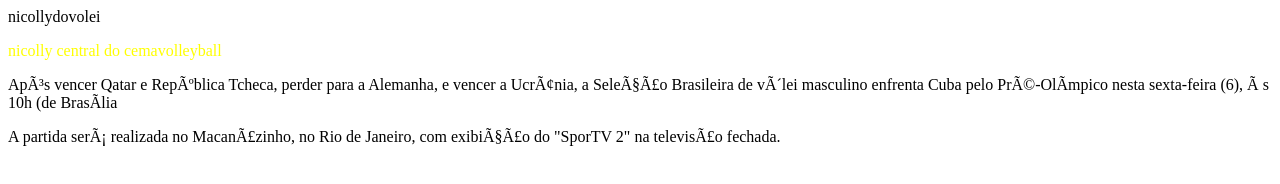
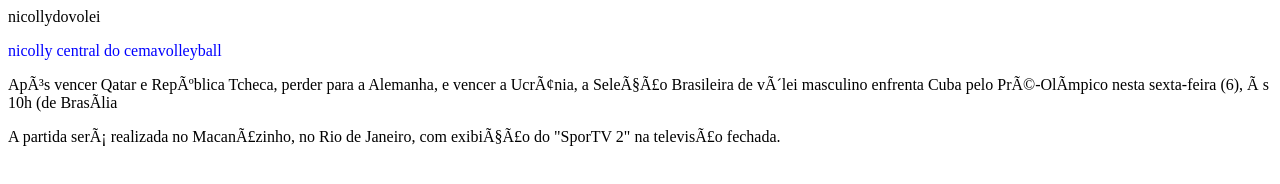
Before and after one commit to collylinda/projetocema, a plain HTML site: page index.html in a window 1280 px wide. Drawn offline with Linux system fonts and the light colour scheme.

Commit message:
asffafsdd

```diff
--- a/index.html
+++ b/index.html
@@ -6,8 +6,7 @@
 <body>
 
 <hi>nicollydovolei</hi>
-
-
 <p>nicolly central do cemavolleyball</p>
 </p>Após vencer Qatar e República Tcheca, perder para a Alemanha, e vencer a Ucrânia, a Seleção Brasileira de vôlei masculino enfrenta Cuba pelo Pré-Olímpico nesta sexta-feira (6), às 10h (de Brasília</p>
 </p>A partida será realizada no Macanãzinho, no Rio de Janeiro, com exibição do "SporTV 2" na televisão fechada.</p>
+<body>
--- a/style.css
+++ b/style.css
@@ -1,2 +1,2 @@
 h1 {color:red;}
-p {color:yellow;}
+p {color:blue;}
```
